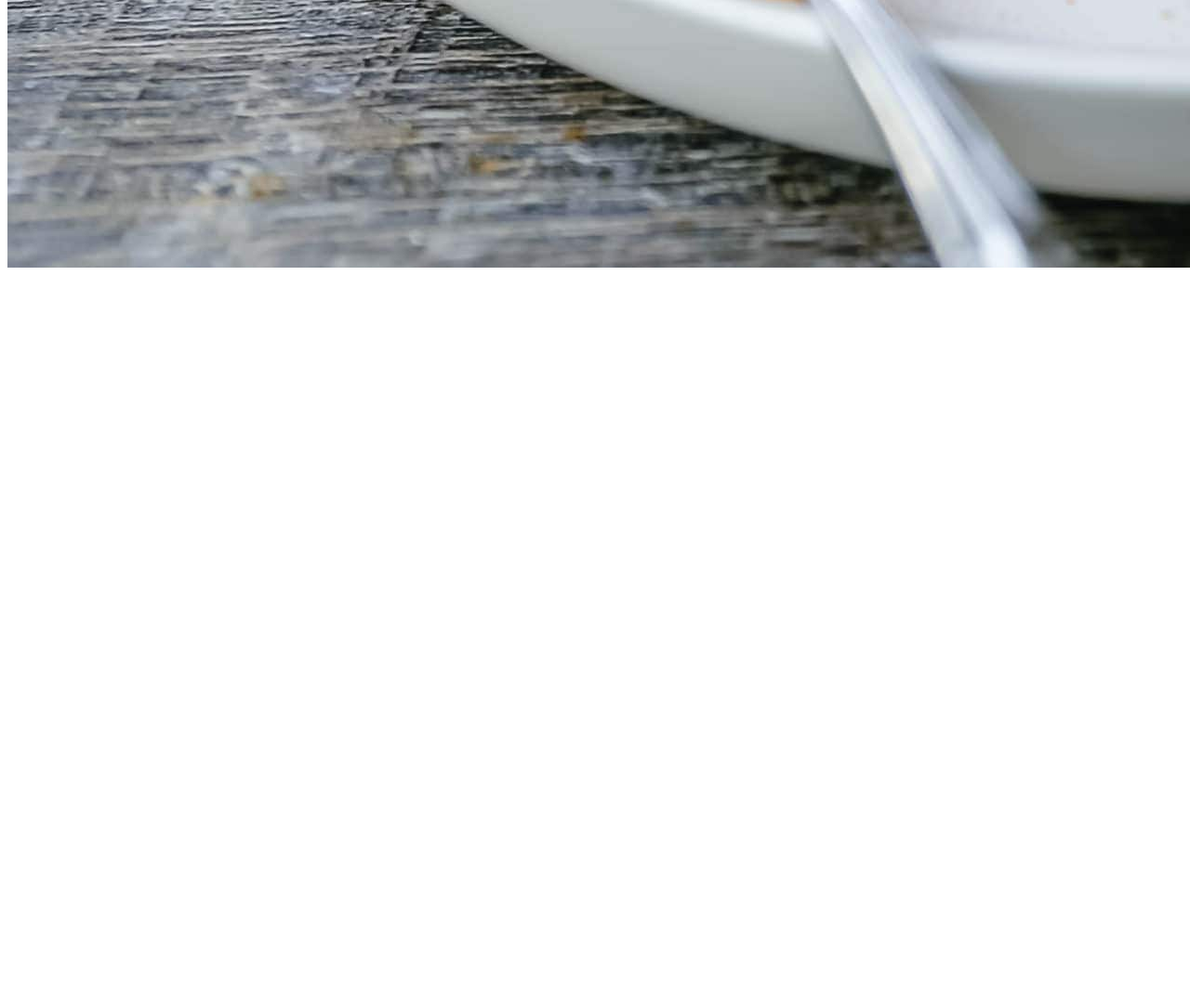
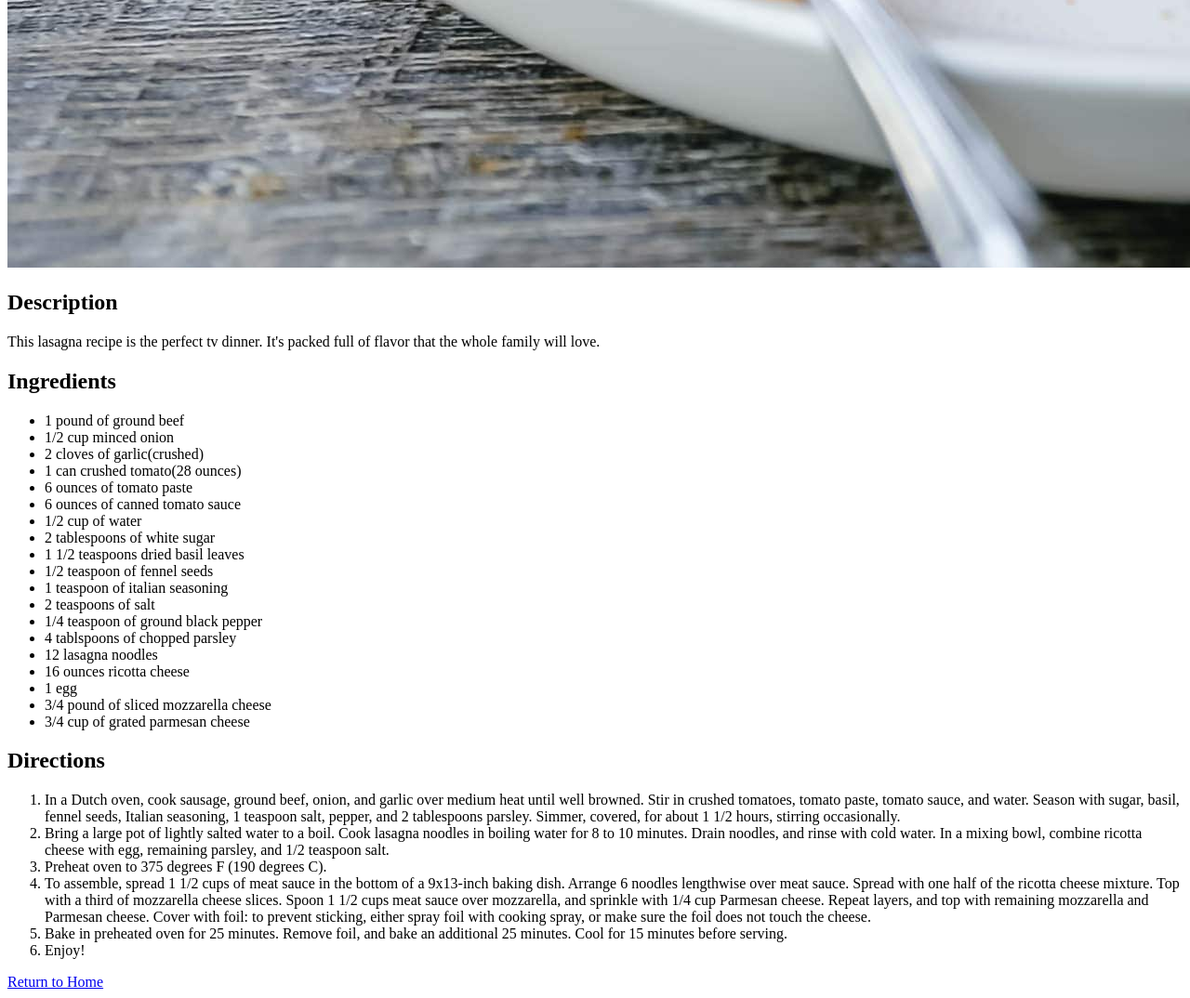
Before and after one commit to HunterSaine/odin-recipes, a plain HTML site: page recipes/lasagna.html in a window 1280 px wide. Shown: the part 1330-2404 px from the top of the page at 93% size. Before the commit the page ends 1630 px from the top, so only its background shows below. Drawn offline with Linux system fonts and the light colour scheme.

Commit message:
modified lasagna.html with the recipe and added a return to home link

```diff
--- a/recipes/lasagna.html
+++ b/recipes/lasagna.html
@@ -9,5 +9,65 @@
   <body>
     <h1>Lasagna Recipe</h1>
     <img src="../images/lasagna.jpg" alt="picture of lasagna" />
+    <h2>Description</h2>
+    <p>
+      This lasagna recipe is the perfect tv dinner. It's packed full of flavor
+      that the whole family will love.
+    </p>
+    <h2>Ingredients</h2>
+    <ul>
+      <li>1 pound of ground beef</li>
+      <li>1/2 cup minced onion</li>
+      <li>2 cloves of garlic(crushed)</li>
+      <li>1 can crushed tomato(28 ounces)</li>
+      <li>6 ounces of tomato paste</li>
+      <li>6 ounces of canned tomato sauce</li>
+      <li>1/2 cup of water</li>
+      <li>2 tablespoons of white sugar</li>
+      <li>1 1/2 teaspoons dried basil leaves</li>
+      <li>1/2 teaspoon of fennel seeds</li>
+      <li>1 teaspoon of italian seasoning</li>
+      <li>2 teaspoons of salt</li>
+      <li>1/4 teaspoon of ground black pepper</li>
+      <li>4 tablspoons of chopped parsley</li>
+      <li>12 lasagna noodles</li>
+      <li>16 ounces ricotta cheese</li>
+      <li>1 egg</li>
+      <li>3/4 pound of sliced mozzarella cheese</li>
+      <li>3/4 cup of grated parmesan cheese</li>
+    </ul>
+    <h2>Directions</h2>
+    <ol>
+      <li>
+        In a Dutch oven, cook sausage, ground beef, onion, and garlic over
+        medium heat until well browned. Stir in crushed tomatoes, tomato paste,
+        tomato sauce, and water. Season with sugar, basil, fennel seeds, Italian
+        seasoning, 1 teaspoon salt, pepper, and 2 tablespoons parsley. Simmer,
+        covered, for about 1 1/2 hours, stirring occasionally.
+      </li>
+      <li>
+        Bring a large pot of lightly salted water to a boil. Cook lasagna
+        noodles in boiling water for 8 to 10 minutes. Drain noodles, and rinse
+        with cold water. In a mixing bowl, combine ricotta cheese with egg,
+        remaining parsley, and 1/2 teaspoon salt.
+      </li>
+      <li>Preheat oven to 375 degrees F (190 degrees C).</li>
+      <li>
+        To assemble, spread 1 1/2 cups of meat sauce in the bottom of a
+        9x13-inch baking dish. Arrange 6 noodles lengthwise over meat sauce.
+        Spread with one half of the ricotta cheese mixture. Top with a third of
+        mozzarella cheese slices. Spoon 1 1/2 cups meat sauce over mozzarella,
+        and sprinkle with 1/4 cup Parmesan cheese. Repeat layers, and top with
+        remaining mozzarella and Parmesan cheese. Cover with foil: to prevent
+        sticking, either spray foil with cooking spray, or make sure the foil
+        does not touch the cheese.
+      </li>
+      <li>
+        Bake in preheated oven for 25 minutes. Remove foil, and bake an
+        additional 25 minutes. Cool for 15 minutes before serving.
+      </li>
+      <li>Enjoy!</li>
+    </ol>
+    <a href="../index.html">Return to Home</a>
   </body>
 </html>
```
